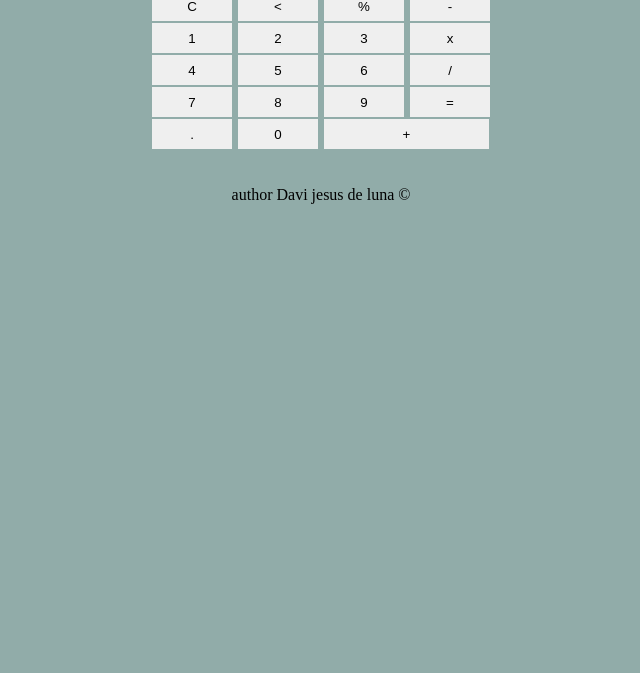
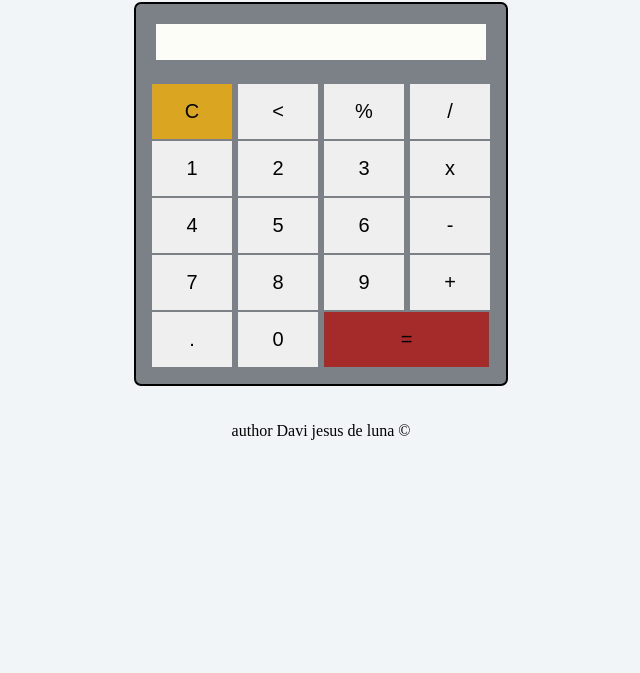
Before and after one commit to Davijluna/Calculo-no-terminal, a plain HTML site: page index.html in a window 1280 px wide. Shown: the part 127-800 px from the top of the page, without its empty margins (319-959 px from the left). Drawn offline with Linux system fonts and the light colour scheme.

Commit message:
feat: adicionando css a calculadora e otimizando as funções

```diff
--- a/index.html
+++ b/index.html
@@ -7,10 +7,13 @@
     <title>calculadora</title>
 </head>
 <body>
+    <br>
+<br>
+<br>
+<br>
     <header class="calculadora-header">
         <h1 class="title">Calculadora</h1>
     </header>
-<br>
 <br>
     <main>
 
@@ -20,45 +23,42 @@
 
         <div class="calculadora-principal" aria-busy="align">
 
-            <div class="display">
-                <p>
-                0
+            <div >
+                <p class="display">
                 </p>
             </div>
 
             <br>
 
            <div>
-            <button class="tecla" onclick="clean() ">C</button>
+            <button class="tecla limpar" onclick="clean() ">C</button>
             <button class="tecla"  type="button" onclick="back()"><</button>
             <button class="tecla"  onclick="operadores('%')">%</button>
-            <button onclick="operadores('-')">-</button>
+            <button type="submit"  onclick="operadores('/')">/</button>
             </div>
             <div>
                 <div>
                     <button onclick="teste(1)">1</button>
                     <button onclick="teste(2)">2</button>
                     <button onclick="teste(3)">3</button>
-                <button onclick="operadores('x')">x</button>
-
+                    <button onclick="operadores('*')">x</button>
                     </div>
                     <div>
                         <button onclick="teste(4)">4</button>
                         <button onclick="teste(5)">5</button>
                         <button onclick="teste(6)">6</button>
-            <button type="submit"  onclick="operadores('/')">/</button>
-
+                        <button onclick="operadores('-')">-</button>
            </div>
            <div>
             <button onclick="teste(7)">7</button>
             <button onclick="teste(8)">8</button>
             <button onclick="teste(9)">9</button>
-            <button onclick="calcular()">=</button>
+            <button onclick="operadores('+')" >+</button>
            </div>
            <div>
             <button type="button" onclick="teste('.')">.</button>
             <button onclick="teste(0)">0</button>
-            <button class="adicao" onclick="operadores('+')">+</button>
+            <button class="igual" onclick="calcular()">=</button>
            </div>
         </div>
         </div>
--- a/style.css
+++ b/style.css
@@ -4,46 +4,69 @@
 }
 
 body{
-    background-color: rgb(145, 172, 169);
+    background-color: rgb(242, 245, 247);
 }
 
 .container {
     display: flex;
     justify-content: center;
     align-items: center;
+
+}
+
+.calculadora-principal {
+    background-color: rgba(78, 83, 92, 0.712);
+    padding: 15px;
+    border-radius: 7px;
+    height: 350px;
+    border: solid 2px;
 }
 
 
 .title {
     text-align: center;
-    color: rgb(1, 18, 54);
+    color: rgb(0, 0, 0);
+    font-family:'Gill Sans', 'Gill Sans MT', Calibri, 'Trebuchet MS', sans-serif
 }
 
 .display {
-
     padding: 5px 5px 1px 5px;
     text-align: right;
-    width: 100px;
-    height: 20px;
-    background-color: beige;
+    font-size: 20px;
+    width: 320px;
+    height: 30px;
+    margin: 5px;
+    background-color: rgb(253, 253, 247);
 }
 
-.adicao {
-    width: 165px;
+.limpar {
+    background-color: goldenrod;
 }
 
-.adicao:hover{
+.limpar:hover{
+    background-color: rgb(218, 181, 88);
+    color: rgb(0, 0, 0);
+}
+
+.igual {
+    width: 165px;
     background-color: brown;
+}
+
+.igual:hover{
+    background-color: rgb(165, 65, 65);
+
 }
 
 button {
     width: 80px;
-    height: 30px;
+    height: 55px;
     margin: 1px 1px 1px 1px;
     padding: 0;
+    font-size: 20px;
 
 }
  button:hover{
-    background-color: rgb(111, 139, 125);
+    background-color: rgb(44, 204, 124);
     color:rgb(243, 250, 249)
  }
```
Also changed, not shown: Peek 11-07-2024 01-20.gif (added), 1 other file. Lines whose indentation alone changed are shown as unchanged.
